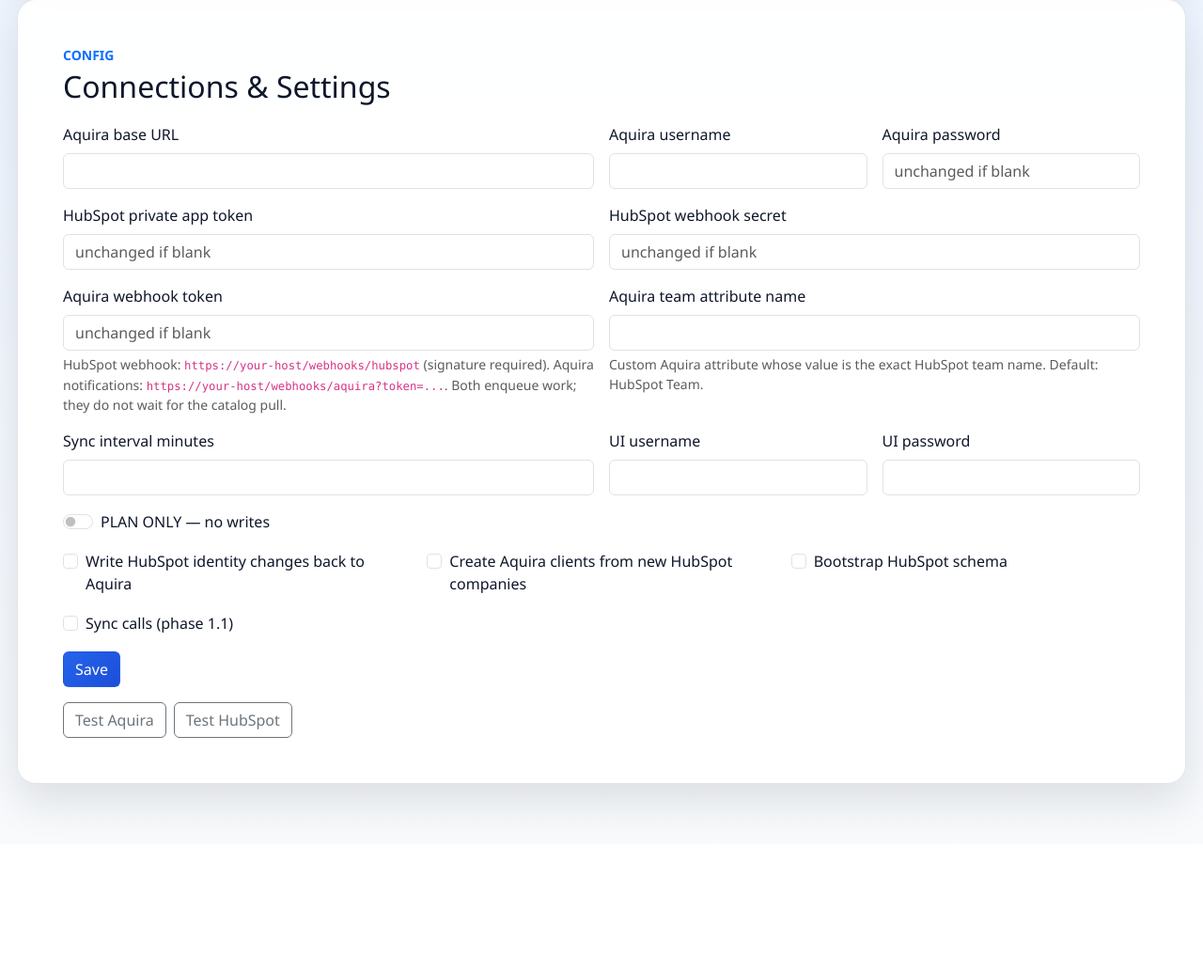
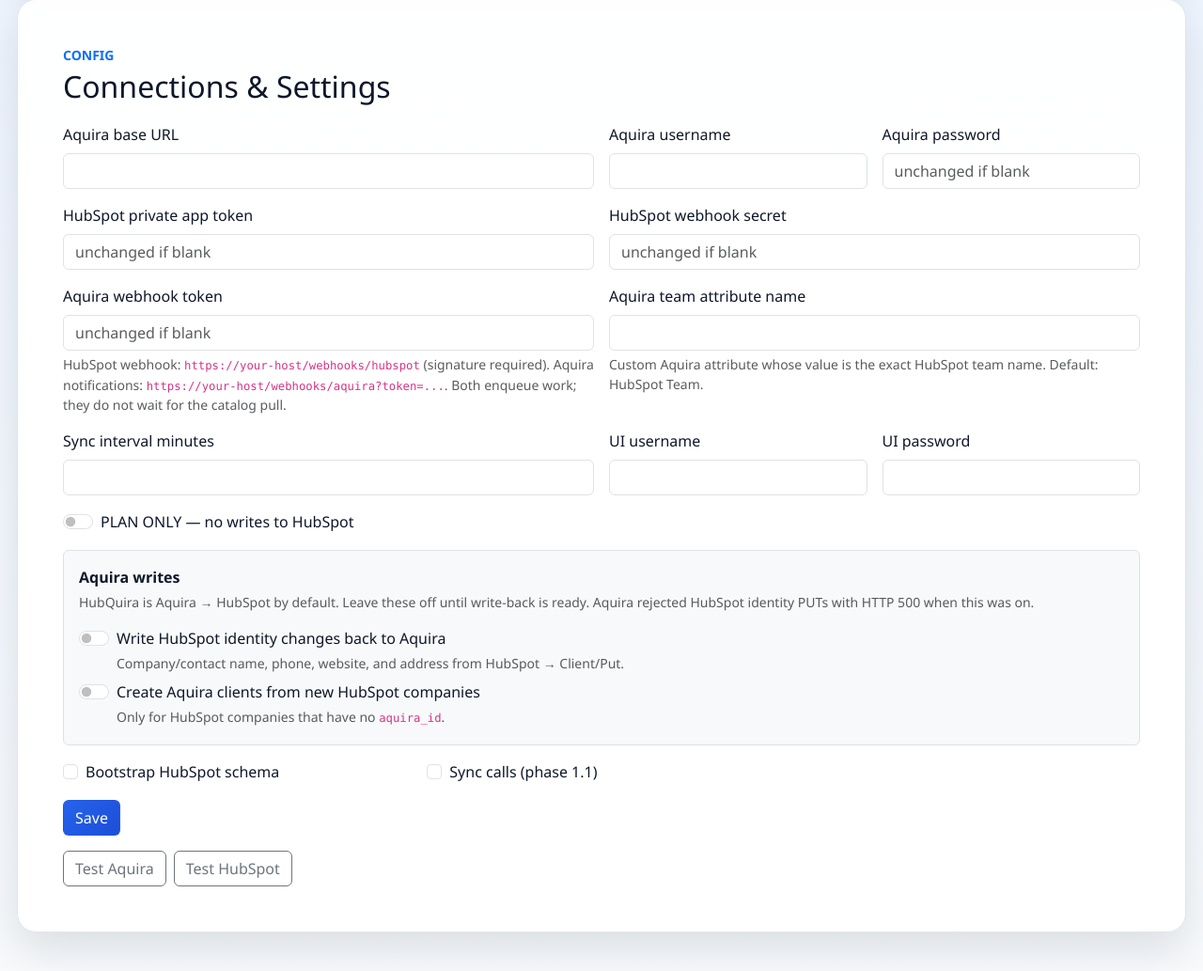
Before and after one commit to kcbieng/Hubspot_Aquira_Sync_Middleware, a FastAPI app: template app/ui/templates/settings.html in a window 1280 px wide. Shown: the part 129-1162 px from the top of the page at 94% size. Before the commit the page ends 1003 px from the top, so only its background shows below. Run offline with FastAPI, Linux system fonts and the light colour scheme; the template is opened without the code that fills it, so the values that code supplies are empty; parts of the project's set-up code (start-up, migrations or seed data) failed here and were passed over.

Commit message:
Put Aquira write controls in a dedicated Settings section
Write-back and create-client stay off unless the operator opts in.

```diff
--- a/app/ui/templates/settings.html
+++ b/app/ui/templates/settings.html
@@ -61,19 +61,26 @@
       <div class="col-md-12">
         <div class="form-check form-switch">
           <input class="form-check-input" type="checkbox" id="whatif" name="whatif" {% if settings.whatif %}checked{% endif %}>
-          <label class="form-check-label" for="whatif">PLAN ONLY — no writes</label>
+          <label class="form-check-label" for="whatif">PLAN ONLY — no writes to HubSpot</label>
         </div>
       </div>
-      <div class="col-md-4">
-        <div class="form-check">
-          <input class="form-check-input" type="checkbox" id="sync_writeback" name="sync_writeback" {% if settings.sync_writeback %}checked{% endif %}>
-          <label class="form-check-label" for="sync_writeback">Write HubSpot identity changes back to Aquira</label>
-        </div>
-      </div>
-      <div class="col-md-4">
-        <div class="form-check">
-          <input class="form-check-input" type="checkbox" id="sync_create_aquira_client" name="sync_create_aquira_client" {% if settings.sync_create_aquira_client %}checked{% endif %}>
-          <label class="form-check-label" for="sync_create_aquira_client">Create Aquira clients from new HubSpot companies</label>
+      <div class="col-12">
+        <div class="border rounded p-3 bg-light">
+          <div class="fw-semibold mb-1">Aquira writes</div>
+          <p class="small text-muted mb-3">
+            HubQuira is Aquira → HubSpot by default. Leave these off until write-back is ready.
+            Aquira rejected HubSpot identity PUTs with HTTP 500 when this was on.
+          </p>
+          <div class="form-check form-switch mb-2">
+            <input class="form-check-input" type="checkbox" id="sync_writeback" name="sync_writeback" {% if settings.sync_writeback %}checked{% endif %}>
+            <label class="form-check-label" for="sync_writeback">Write HubSpot identity changes back to Aquira</label>
+            <div class="form-text">Company/contact name, phone, website, and address from HubSpot → Client/Put.</div>
+          </div>
+          <div class="form-check form-switch">
+            <input class="form-check-input" type="checkbox" id="sync_create_aquira_client" name="sync_create_aquira_client" {% if settings.sync_create_aquira_client %}checked{% endif %}>
+            <label class="form-check-label" for="sync_create_aquira_client">Create Aquira clients from new HubSpot companies</label>
+            <div class="form-text">Only for HubSpot companies that have no <code>aquira_id</code>.</div>
+          </div>
         </div>
       </div>
       <div class="col-md-4">
--- a/app/version.py
+++ b/app/version.py
@@ -1 +1 @@
-REVISION = "2026.09.04-no-aquira-writeback"
+REVISION = "2026.09.04-writeback-settings-control"
```
